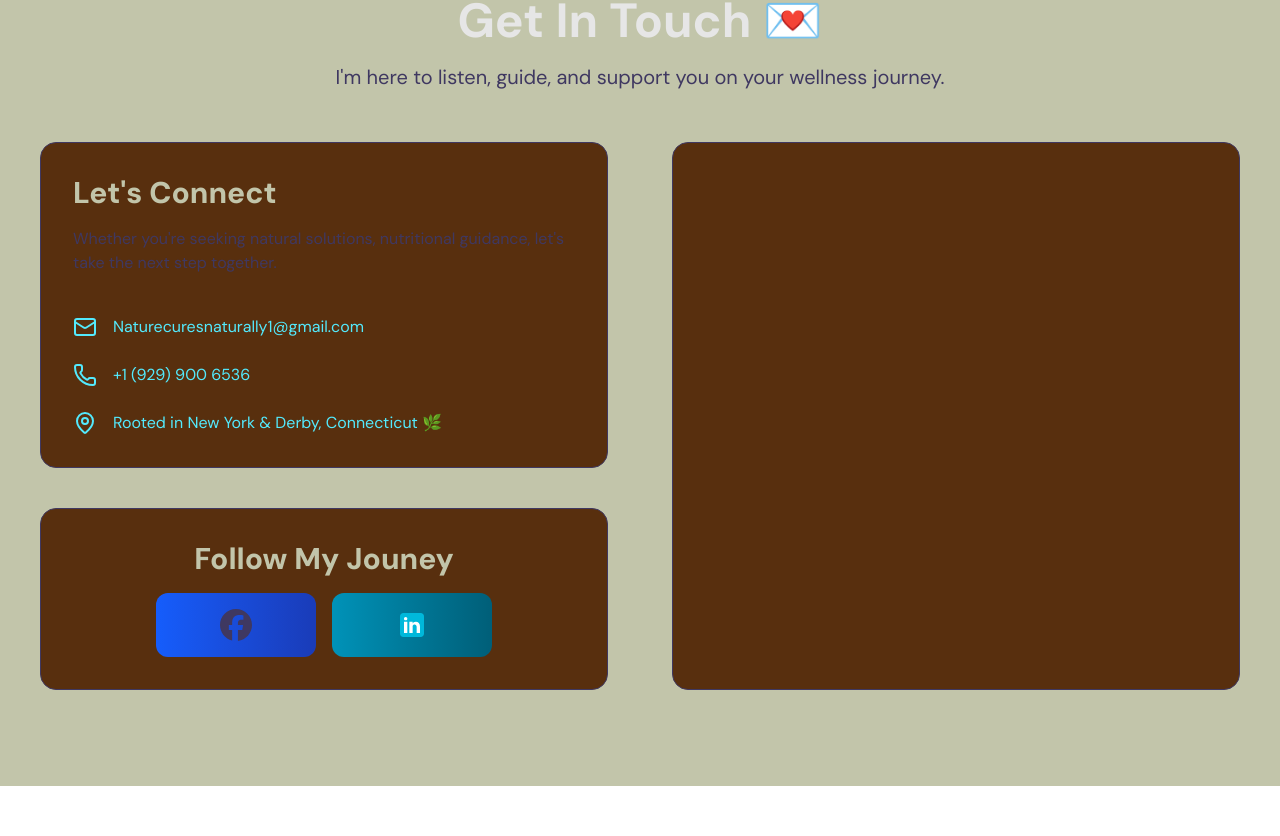
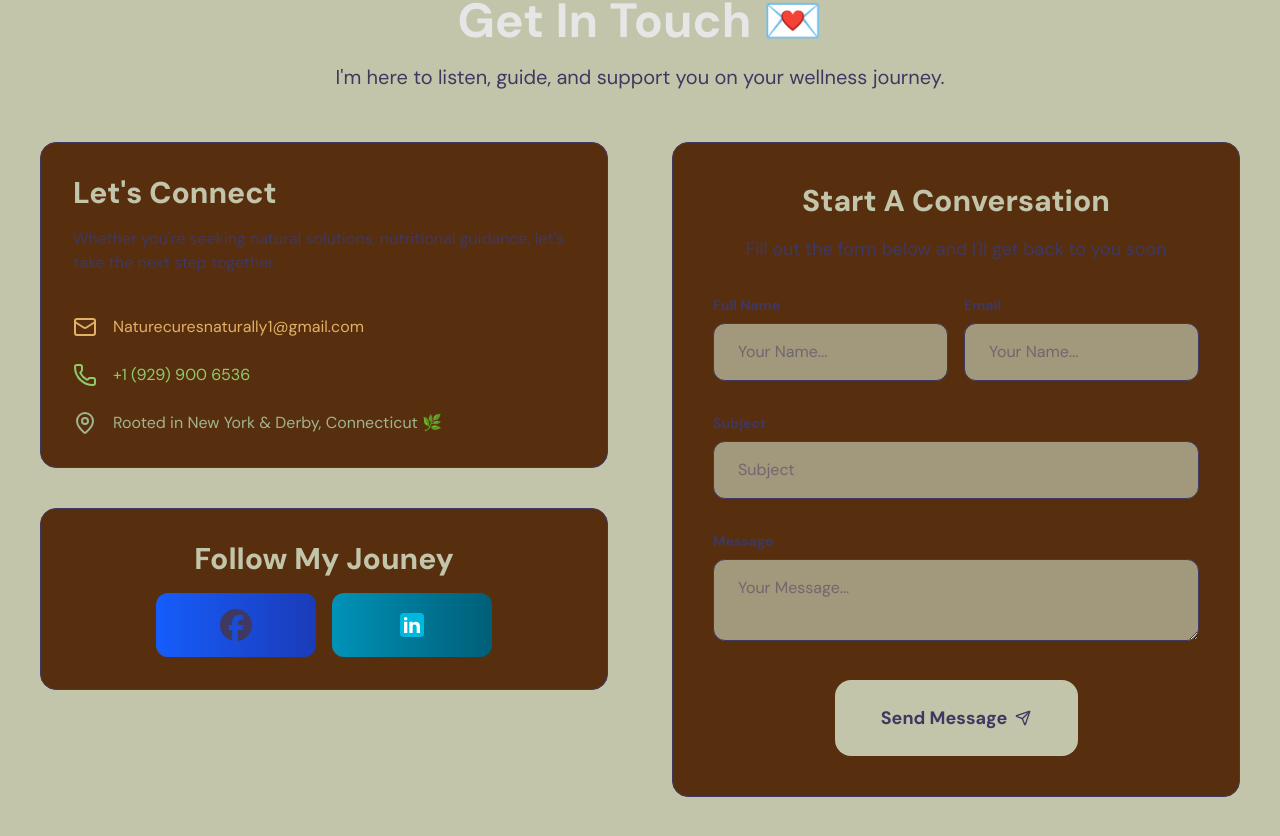
Before and after one commit to Clipzorama/Nature-Cures-Naturally, a React (Vite) app: page / in a window 1280 px wide. Shown: the part 5651-6487 px from the top of the page. Before the commit the page ends 6437 px from the top, so only its background shows below. Built offline with nearby package versions, Linux system fonts and the light colour scheme.

Commit message:
Update Contact.jsx

```diff
--- a/src/components/Contact.jsx
+++ b/src/components/Contact.jsx
@@ -1,4 +1,4 @@
-import { Linkedin, Facebook, Mail, Phone, MapPin } from "lucide-react";
+import { Mail, Phone, MapPin, Send } from "lucide-react";
 
 
 export const ContactSection = () => {
@@ -23,16 +23,16 @@ export const ContactSection = () => {
                             </p>
                             <div className="space-y-6">
                                 <div className="flex items-center space-x-4">
-                                    <Mail size={24} className="text-cyan-300" />
-                                    <span className="text-cyan-300">Naturecuresnaturally1@gmail.com</span>
+                                    <Mail size={24} className="text-[hsl(37,66%,64%)]" />
+                                    <span className="text-[hsl(37,66%,64%)]">Naturecuresnaturally1@gmail.com</span>
                                 </div>
                                 <div className="flex items-center space-x-4">
-                                    <Phone size={24} className="text-cyan-300" />
-                                    <span className="text-cyan-300">+1 (929) 900 6536</span>
+                                    <Phone size={24} className="text-[hsl(98,48%,61%)]" />
+                                    <span className="text-[hsl(98,48%,61%)]">+1 (929) 900 6536</span>
                                 </div>
                                 <div className="flex items-center space-x-4">
-                                    <MapPin size={24} className="text-cyan-300" />
-                                    <span className="text-cyan-300">Rooted in New York & Derby, Connecticut 🌿</span>
+                                    <MapPin size={24} className="text-[hsl(91,20%,63%)]" />
+                                    <span className="text-[hsl(91,20%,63%)]">Rooted in New York & Derby, Connecticut 🌿</span>
                                 </div>
 
                             </div>
@@ -56,7 +56,41 @@ export const ContactSection = () => {
 
                         </div>
                     </div>
-                    <div className="relative bg-button border border-primary rounded-2xl">
+                    {/* Contact Side */}
+                    <div className="relative bg-button border border-primary rounded-2xl p-10">
+                        <form action="">
+                            <h2 className="text-3xl text-background mb-4 font-extrabold text-center">Start A Conversation</h2>
+                            <p className="text-primary text-center text-lg mb-8">Fill out the form below and I'll get back to you soon</p>
+                            {/* top fields */}
+                            <div className="grid grid-cols-1 sm:grid-cols-2 gap-4 mb-8">
+                                <div>
+                                    <label htmlFor="name" className="text-sm font-bold text-primary mb-2 block">Full Name</label>
+                                    <input type="text" placeholder="Your Name..." id="name" name="name" required className="w-full px-6 py-4 bg-background/70 border border-primary rounded-xl text-primary placeholder:primary/70" />
+                                </div>
+                                <div>
+                                    <label htmlFor="email" className="text-sm font-bold text-primary mb-2 block">Email</label>
+                                    <input type="email" placeholder="Your Name..." id="email" name="email" required className="w-full px-6 py-4 bg-background/70 border border-primary rounded-xl text-primary placeholder:primary/70" />
+                                </div>
+                            </div>
+
+                            <div className="mb-8">
+                                <label htmlFor="subject" className="text-sm font-bold text-primary mb-2 block">Subject</label>
+                                <input type="text" placeholder="Subject" id="subject" name="subject" required className="w-full px-6 py-4 bg-background/70 border border-primary rounded-xl text-primary placeholder:primary/70" />
+                            </div>
+                            <div className="mb-8">
+                                <label htmlFor="message" className="text-sm font-bold text-primary mb-2 block">Message</label>
+                                <textarea type="text" placeholder="Your Message..." id="message" name="message" required className="w-full px-6 py-4 bg-background/70 border border-primary rounded-xl text-primary placeholder:primary/70" />
+                            </div>
+                            <button
+                            type="submit"
+                            required
+                            className="bg-background px-4 py-6 w-[50%] flex items-center justify-center gap-2 cursor-pointer mx-auto rounded-2xl hover:bg-primary hover:text-black transition-colors duration-300 font-bold text-lg"
+                            >
+                                Send Message <Send size={16} />
+                            </button>
+
+                        </form>
+
 
                     </div>
 
```
